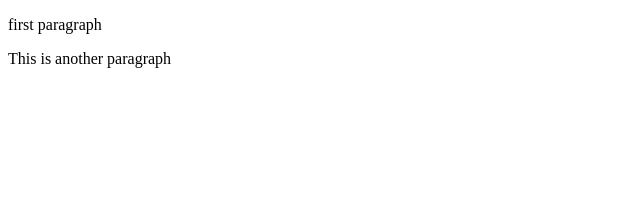
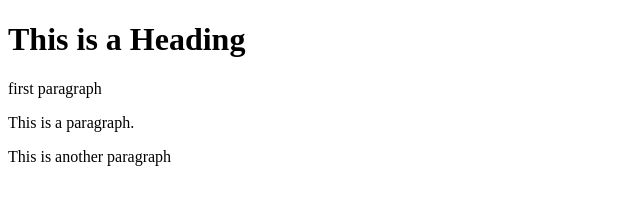
Before and after one commit to SilvanosKesa/learning-git, a plain HTML site: page index.html in a window 1280 px wide. Shown: the whole page, without its empty margins (0-640 px from the left). Drawn offline with Linux system fonts and the light colour scheme.

Commit message:
Update index.html

```diff
--- a/index.html
+++ b/index.html
@@ -4,9 +4,9 @@
 <title>Page Title</title>
 </head>
 <body>
+	<h1>This is a Heading</h1>
    	<p>first paragraph</p>
+	<p>This is a paragraph.</p>
 	<p>This is another paragraph</p>
 </body>
 </html>
-</body>
-</html>
```
